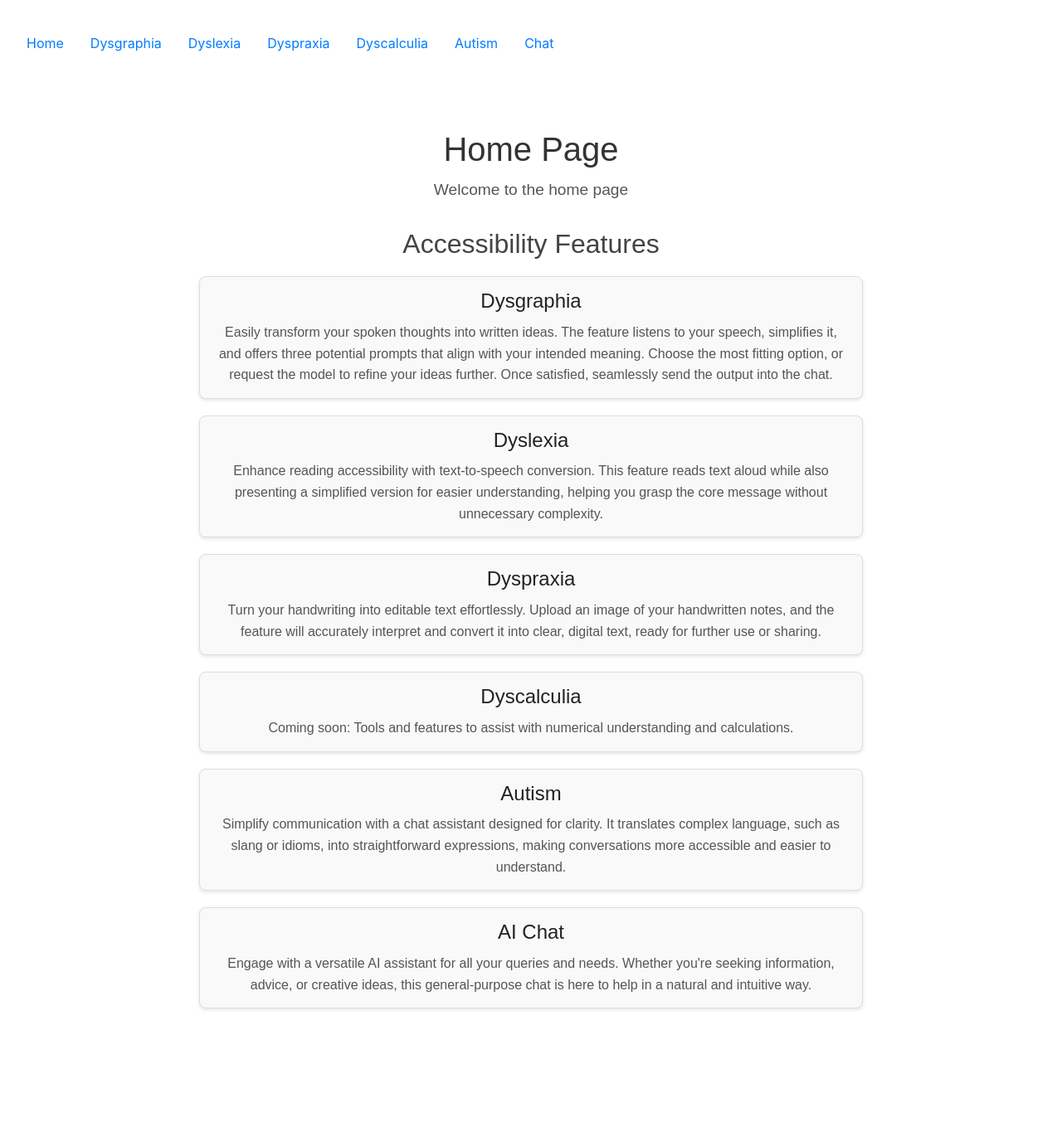
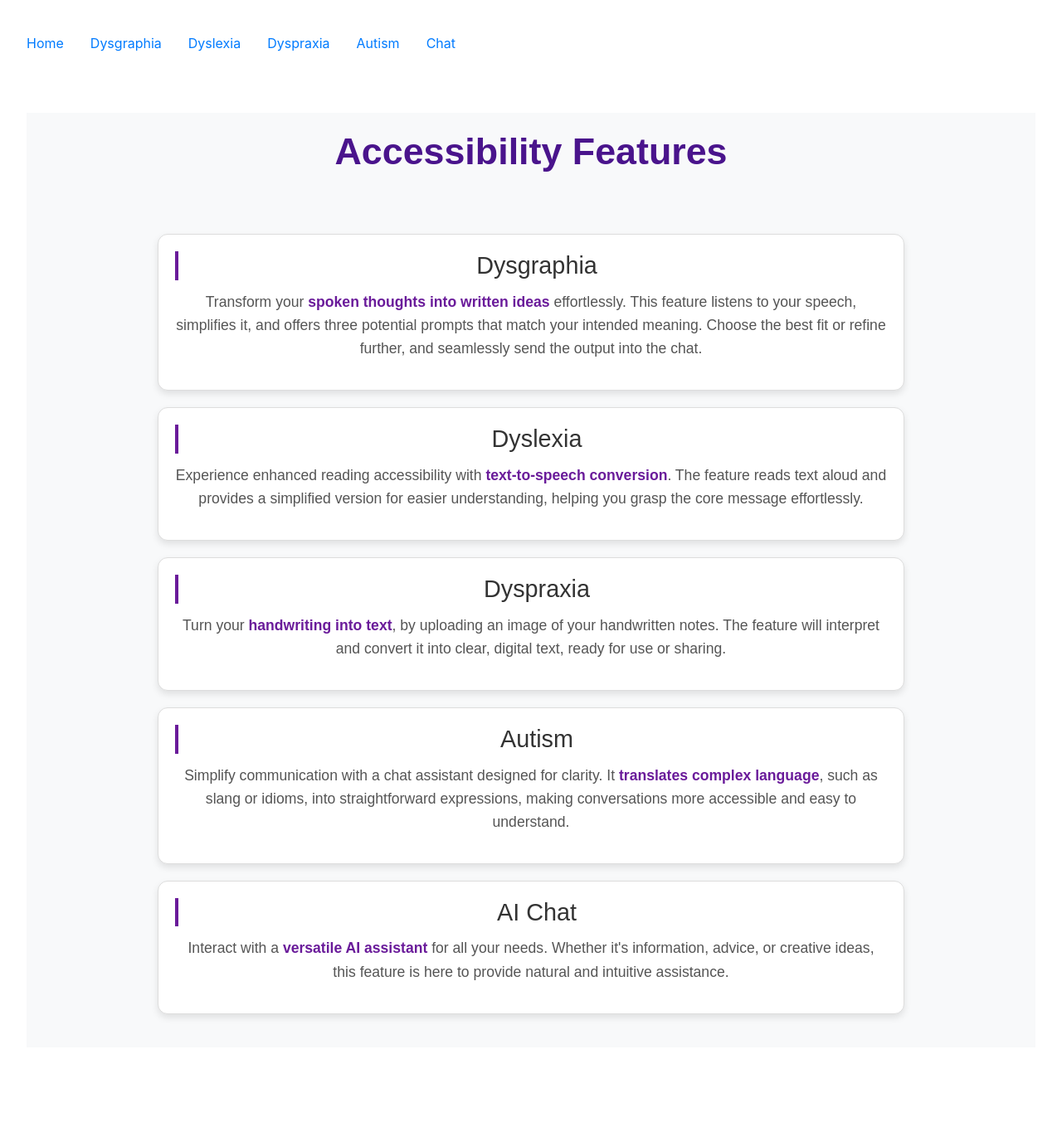
Before and after one commit to Shawarm0/HackSheffield9-Project, a Flask app: template templates/home/index.html in a window 1280 px wide. Shown: the whole page at 83% size. Before the commit the page ends 1218 px from the top, so only its background shows below. Run offline with Flask 3, Linux system fonts and the light colour scheme; the template is opened without the code that fills it, so the values that code supplies are empty.

Commit message:
delete dyscalculia + html

```diff
--- a/config.py
+++ b/config.py
@@ -15,13 +15,11 @@ app.config["WTF_CSRF_ENABLED"] = False
 from controllers.dyspraxia.views import dyspraxia_bp
 from controllers.dyslexia.views import dyslexia_bp
 from controllers.dysgraphia.views import dysgraphia_bp
-from controllers.dyscalculia.views import dyscalculia_bp
 from controllers.chat.views import chat_bp
 from controllers.autism.views import autism_bp
 
 app.register_blueprint(dyspraxia_bp)
 app.register_blueprint(dyslexia_bp)
 app.register_blueprint(dysgraphia_bp)
-app.register_blueprint(dyscalculia_bp)
 app.register_blueprint(chat_bp)
 app.register_blueprint(autism_bp)
--- a/templates/base.html
+++ b/templates/base.html
@@ -27,7 +27,6 @@
             <a class="nav-item nav-link" href="{{ url_for('dysgraphia.dysgraphia') }}">Dysgraphia</a>
             <a class="nav-item nav-link" href="{{ url_for('dyslexia.dyslexia') }}">Dyslexia</a>
             <a class="nav-item nav-link" href="{{ url_for('dyspraxia.dyspraxia') }}">Dyspraxia</a>
-            <a class="nav-item nav-link" href="{{ url_for('dyscalculia.dyscalculia') }}">Dyscalculia</a>
             <a class="nav-item nav-link" href="{{ url_for('autism.autism') }}">Autism</a>
             <a class="nav-item nav-link" href="{{ url_for('chat.chat') }}">Chat</a>
        </nav>
--- a/templates/dyscalculia/dyscalculia.html
+++ /dev/null
@@ -1,5 +0,0 @@
-{% extends "base.html"%}
-
-{%block content%}
-    <h1>Dyscalculia</h1>
-{%endblock%}
--- a/templates/home/index.html
+++ b/templates/home/index.html
@@ -3,110 +3,130 @@
 {% block content %}
     <head>
         <style>
+            /* General styling for the page */
             .home-page {
                 padding: 20px;
                 font-family: Arial, sans-serif;
+                line-height: 1.8;
+                background-color: #f8f9fa;
+            }
+
+            /* Main title styling */
+            .main-title {
+                font-size: 2.8em;
+                color: #4a148c;
+                text-align: center;
+                font-weight: bold;
+                margin-bottom: 15px;
+            }
+
+            /* Welcome text styling */
+            .welcome-text {
+                text-align: center;
+                color: #555;
+                font-size: 1.3em;
+                margin-bottom: 40px;
+                font-style: italic;
+            }
+
+            /* Features section container */
+            .features-section {
+                max-width: 900px;
+                margin: 0 auto;
+            }
+
+            /* Section title */
+            .section-title {
+                font-size: 2.2em;
+                color: #6a1b9a;
+                margin-bottom: 30px;
+                text-align: center;
+                border-bottom: 2px solid #e0e0e0;
+                display: inline-block;
+                padding-bottom: 5px;
+            }
+
+            /* Individual feature cards */
+            .feature {
+                background: #ffffff;
+                padding: 20px;
+                margin-bottom: 20px;
+                border: 1px solid #ddd;
+                border-radius: 12px;
+                box-shadow: 0 4px 8px rgba(0, 0, 0, 0.1);
+                transition: transform 0.2s ease, box-shadow 0.2s ease;
+            }
+
+            /* Hover effect for feature cards */
+            .feature:hover {
+                transform: translateY(-5px);
+                box-shadow: 0 6px 12px rgba(0, 0, 0, 0.15);
+            }
+
+            /* Feature title */
+            .feature-title {
+                font-size: 1.8em;
+                color: #333;
+                margin-bottom: 12px;
+                border-left: 4px solid #6a1b9a;
+                padding-left: 10px;
+            }
+
+            /* Feature description */
+            .feature-description {
+                font-size: 1.1em;
+                color: #555;
                 line-height: 1.6;
             }
 
-            .main-title {
-                font-size: 2.5em;
-                color: #333;
-                text-align: center;
-                margin-bottom: 10px;
-            }
-
-            .welcome-text {
-                text-align: center;
-                color: #555;
-                font-size: 1.2em;
-                margin-bottom: 30px;
-            }
-
-            .features-section {
-                max-width: 800px;
-                margin: 0 auto;
-            }
-
-            .section-title {
-                font-size: 2em;
-                color: #444;
-                margin-bottom: 20px;
-                text-align: center;
-            }
-
-            .feature {
-                background: #f9f9f9;
-                padding: 15px;
-                margin-bottom: 20px;
-                border: 1px solid #ddd;
-                border-radius: 8px;
-                box-shadow: 0 2px 4px rgba(0, 0, 0, 0.1);
-            }
-
-            .feature-title {
-                font-size: 1.5em;
-                color: #222;
-                margin-bottom: 10px;
-            }
-
-            .feature-description {
-                font-size: 1em;
-                color: #555;
-                margin: 0;
+            /* Highlight important text */
+            .feature-description strong {
+                color: #6a1b9a;
             }
         </style>
     </head>
     <div class="home-page">
-        <h1 class="main-title">Home Page</h1>
-        <p class="welcome-text">Welcome to the home page</p>
+        <h1 class="main-title">Accessibility Features</h1><br><br>
 
         <section class="features-section">
-            <h2 class="section-title">Accessibility Features</h2>
-
             <div class="feature" id="dysgraphia">
                 <h3 class="feature-title">Dysgraphia</h3>
                 <p class="feature-description">
-                    Easily transform your spoken thoughts into written ideas. The feature listens to your speech, simplifies it, and offers three
-                    potential prompts that align with your intended meaning. Choose the most fitting option, or request the model to refine your
-                    ideas further. Once satisfied, seamlessly send the output into the chat.
+                    Transform your <strong>spoken thoughts into written ideas</strong> effortlessly. This feature listens to your speech, simplifies it, and offers
+                    three potential prompts that match your intended meaning. Choose the best fit or refine further, and seamlessly
+                    send the output into the chat.
                 </p>
             </div>
 
             <div class="feature" id="dyslexia">
                 <h3 class="feature-title">Dyslexia</h3>
                 <p class="feature-description">
-                    Enhance reading accessibility with text-to-speech conversion. This feature reads text aloud while also presenting a simplified
-                    version for easier understanding, helping you grasp the core message without unnecessary complexity.
+                    Experience enhanced reading accessibility with <strong>text-to-speech conversion</strong>. The feature reads text aloud and provides
+                    a simplified version for easier understanding, helping you grasp the core message effortlessly.
                 </p>
             </div>
 
             <div class="feature" id="dyspraxia">
                 <h3 class="feature-title">Dyspraxia</h3>
                 <p class="feature-description">
-                    Turn your handwriting into editable text effortlessly. Upload an image of your handwritten notes, and the feature will
-                    accurately interpret and convert it into clear, digital text, ready for further use or sharing.
+                    Turn your <strong>handwriting into text</strong>, by uploading an image of your handwritten notes. The feature will interpret
+                    and convert it into clear, digital text, ready for use or sharing.
                 </p>
-            </div>
-
-            <div class="feature" id="dyscalculia">
-                <h3 class="feature-title">Dyscalculia</h3>
-                <p class="feature-description">Coming soon: Tools and features to assist with numerical understanding and calculations.</p>
             </div>
 
             <div class="feature" id="autism">
                 <h3 class="feature-title">Autism</h3>
                 <p class="feature-description">
-                    Simplify communication with a chat assistant designed for clarity. It translates complex language, such as slang or idioms,
-                    into straightforward expressions, making conversations more accessible and easier to understand.
+                    Simplify communication with a chat assistant designed for clarity. It <strong>translates complex language</strong>, such as slang
+                    or idioms, into straightforward expressions, making conversations more accessible and easy to understand.
                 </p>
             </div>
 
             <div class="feature" id="ai-chat">
                 <h3 class="feature-title">AI Chat</h3>
                 <p class="feature-description">
-                    Engage with a versatile AI assistant for all your queries and needs. Whether you're seeking information, advice, or creative
-                    ideas, this general-purpose chat is here to help in a natural and intuitive way.
+                    Interact with a <strong>versatile AI assistant</strong> for all your needs. Whether it's information, advice, or creative ideas, this feature is
+                    here to provide natural and intuitive assistance.
                 </p>
             </div>
         </section>
```
Also changed, not shown: controllers/dyscalculia/views.py (deleted, +0 -9 lines), templates/dyspraxia/dyspraxia.html (+38 -14 lines).
